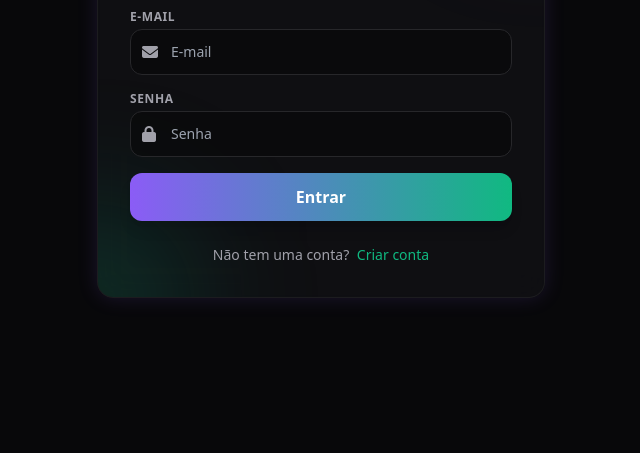
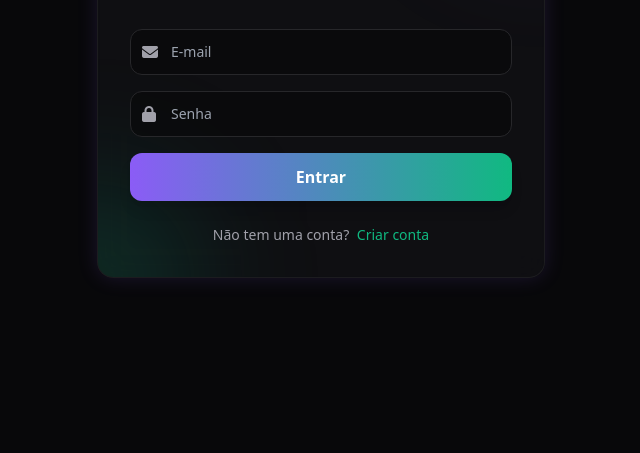
Before and after one commit to LeozinGITH/financa_pro, a plain HTML site: page index.html in a window 1280 px wide. Shown: the part 347-800 px from the top of the page, without its empty margins (319-959 px from the left). Drawn offline with nearby package versions, Linux system fonts and the light colour scheme; no server answers.

Commit message:
Remove labels for email and password inputs
Removed labels for email and password fields in the form.

```diff
--- a/index.html
+++ b/index.html
@@ -91,7 +91,7 @@
                 </div>
 
                 <div>
-                    <label class="block text-xs font-semibold text-cyber-muted uppercase tracking-wider mb-1">E-mail</label>
+                    <label class="block text-xs font-semibold text-cyber-muted uppercase tracking-wider mb-1"></label>
                     <div class="relative">
                         <span class="absolute inset-y-0 left-0 pl-3 flex items-center text-cyber-muted"><i class="fa-solid fa-envelope"></i></span>
                         <input type="email" id="auth-email" required placeholder="E-mail" class="w-full bg-cyber-bg/60 border border-cyber-border rounded-xl pl-10 pr-4 py-3 text-sm text-white focus:outline-none focus:border-cyber-purple transition">
@@ -99,7 +99,7 @@
                 </div>
 
                 <div>
-                    <label class="block text-xs font-semibold text-cyber-muted uppercase tracking-wider mb-1">Senha</label>
+                    <label class="block text-xs font-semibold text-cyber-muted uppercase tracking-wider mb-1"></label>
                     <div class="relative">
                         <span class="absolute inset-y-0 left-0 pl-3 flex items-center text-cyber-muted"><i class="fa-solid fa-lock"></i></span>
                         <input type="password" id="auth-password" required placeholder="Senha" class="w-full bg-cyber-bg/60 border border-cyber-border rounded-xl pl-10 pr-4 py-3 text-sm text-white focus:outline-none focus:border-cyber-purple transition">
```
